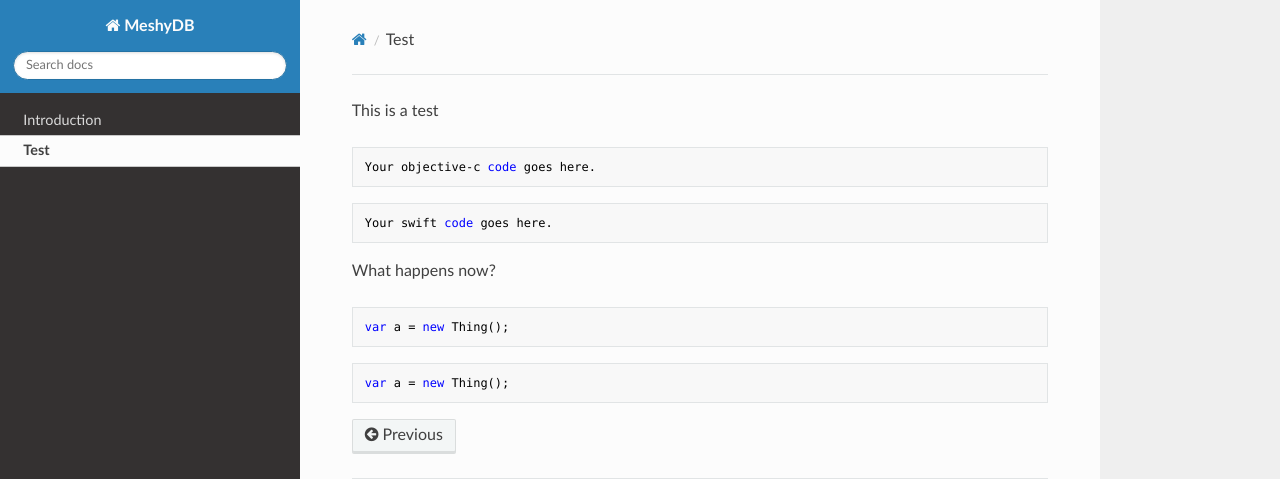
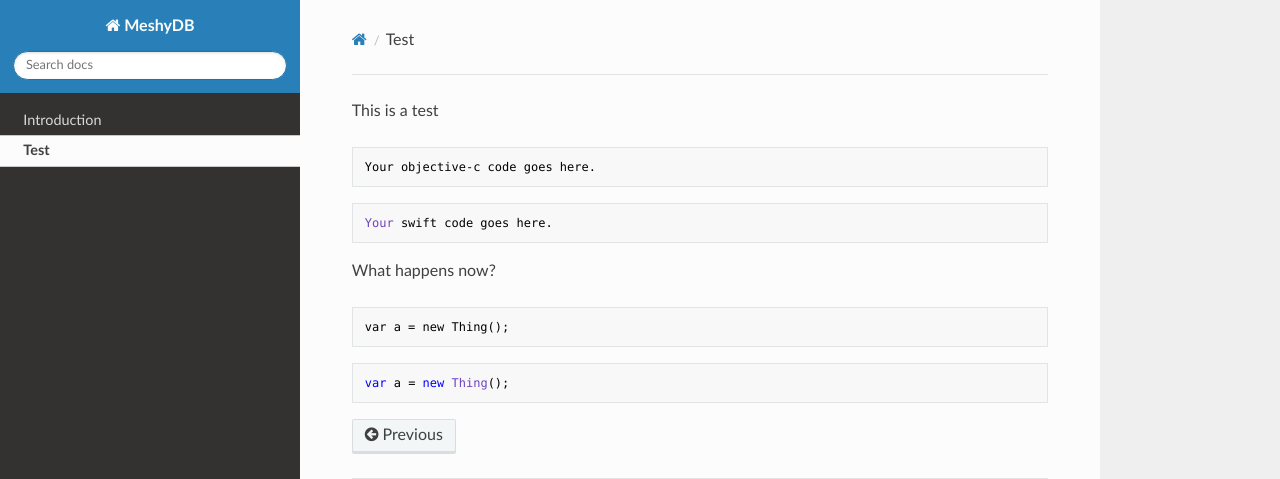
Before and after one commit to yetisoftworks/MeshyDB.SDK, an MkDocs documentation site: the page built from docs/test.md, in a window 1280 px wide. Shown: the top 479 px of the page. Built offline with MkDocs 1.6.1, drawn with Linux system fonts in a browser that asks for light colours; nearby versions of some CDN libraries; part of the change alters nothing that is shown.

Commit message:
Update mkdocs.yml

```diff
--- a/mkdocs.yml
+++ b/mkdocs.yml
@@ -9,5 +9,5 @@ nav:
 extra_css:
     - css/syntaxhighlight.css
 
-markdown_extensions:
-  - codehilite
+extra_javascript:
+    - https://cdn.jsdelivr.net/npm/docsify@4
```
